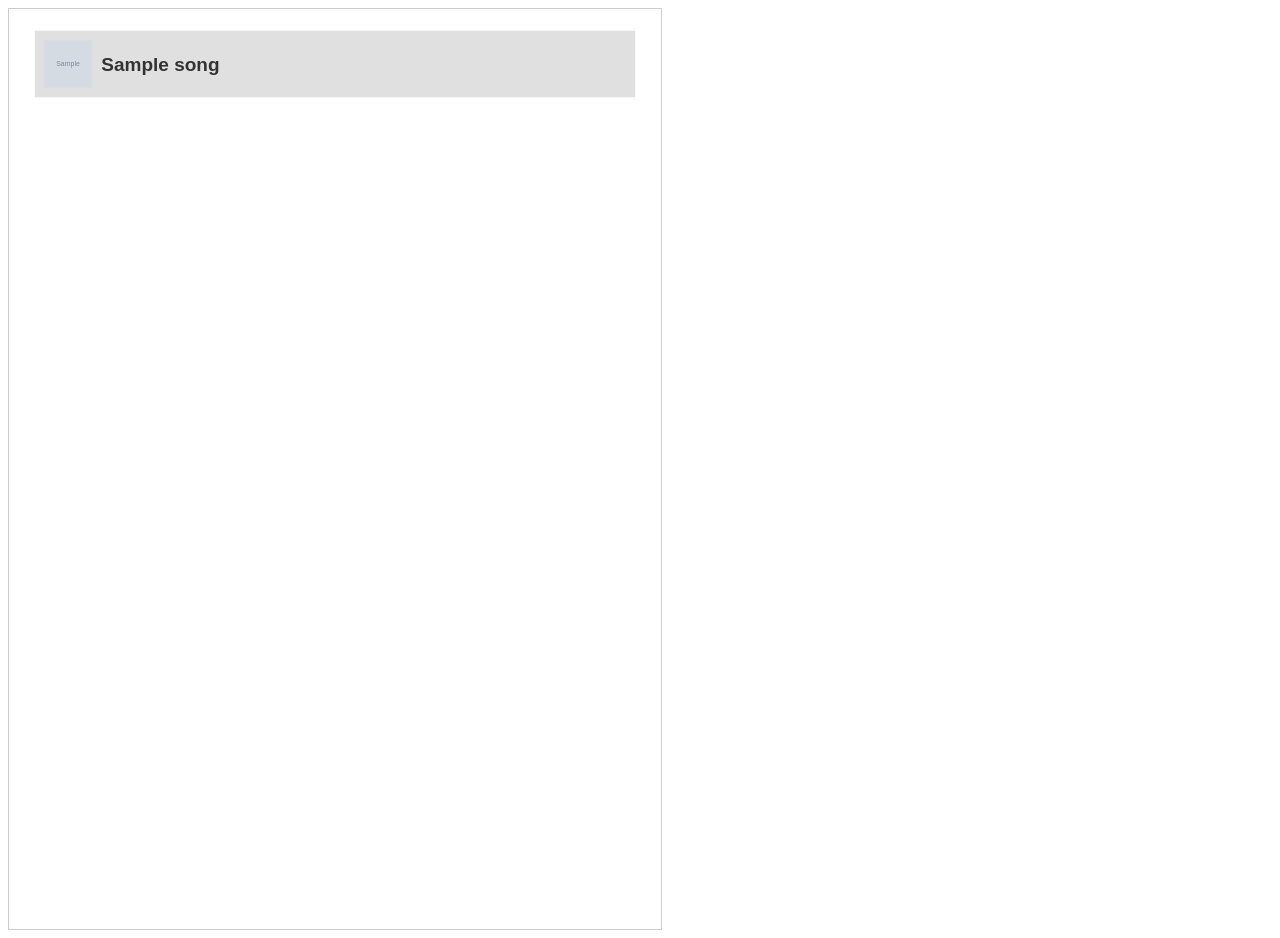
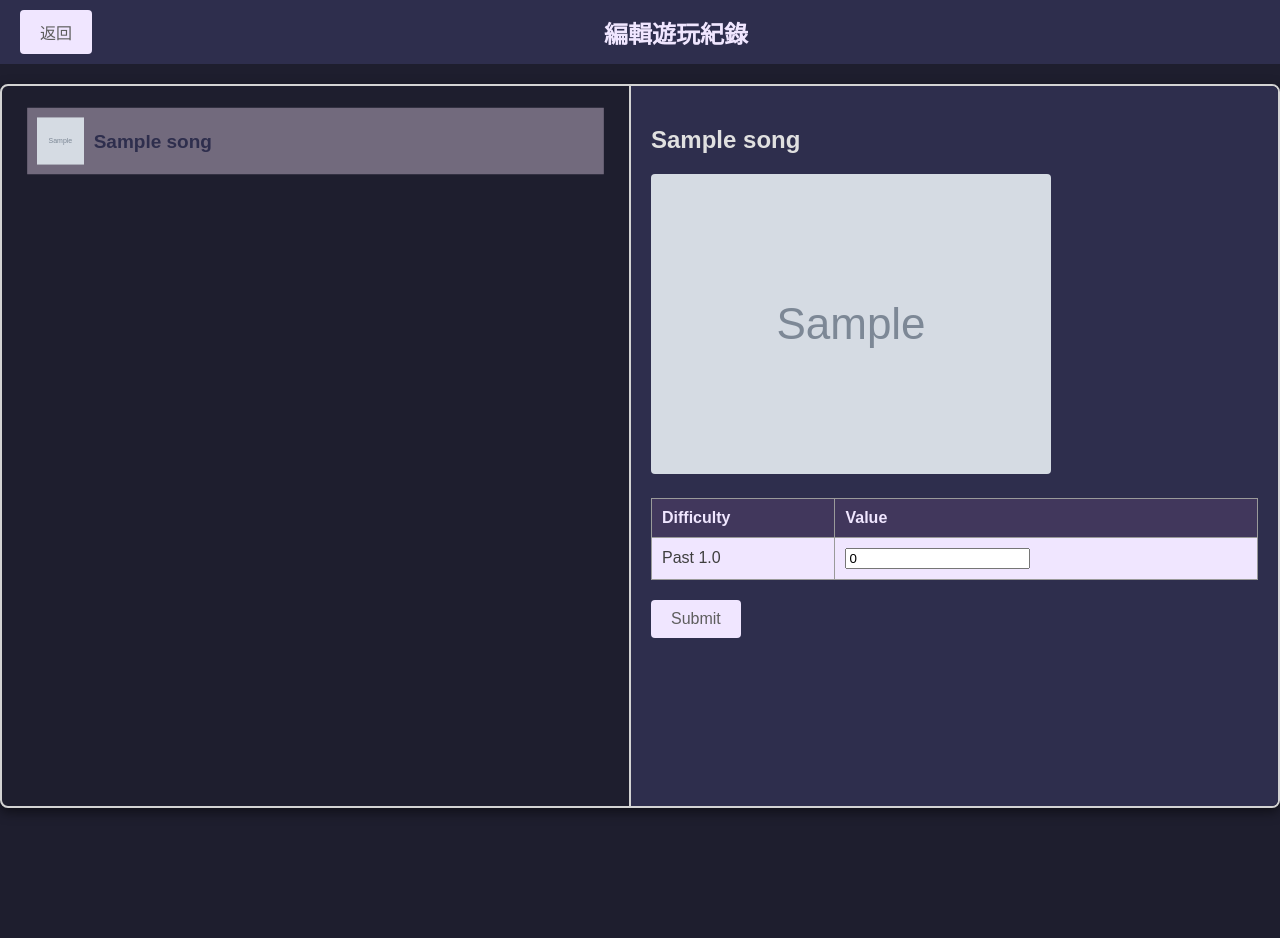
Before and after one commit to weiso131/Arcaea_potential_calculator, a Django app: a page that uses Arcaea_score/ptt_calculator/templates/ptt_calculator/edit_song.html in a window 1280 px wide. After the commit the page ends 812 px from the top, so only its background shows below. Run offline with Django 5.2, Linux system fonts and the light colour scheme; tables that the repository leaves empty hold one stand-in row (values such as "Sample post"); grey boxes marked "Sample" are stand-in pictures.

Commit message:
Complete Song history edit front end

```diff
--- a/Arcaea_score/ptt_calculator/models.py
+++ b/Arcaea_score/ptt_calculator/models.py
@@ -31,8 +31,3 @@ class Difficulty(models.Model):
     note = models.IntegerField()
     chart_constant = models.FloatField()
     song = models.ForeignKey(Song, on_delete=models.CASCADE)
-
-
-
-
-# Create your models here.
--- a/Arcaea_score/ptt_calculator/static/ptt_calculator/css/edit_song.css
+++ b/Arcaea_score/ptt_calculator/static/ptt_calculator/css/edit_song.css
@@ -1,25 +1,42 @@
 /* Container設置 */
 body {
     font-family: Arial, sans-serif;
-
+    background-color: #1e1e2e; /* 黑色背景 */
+    color: #e0e0e0; /* 白色文字 */
+    margin: 0;
+    padding: 0;
 }
 a {
     text-decoration:none;
+    color: inherit; /* 讓連結文字顏色繼承 */
 }
 
-.container {
-    height: 900px;
+.main-container {
+    display: flex;
+    height: 90vh; /* 限制高度為視窗高度的90% */
+    max-height: 90vh; /* 避免內容超出視窗範圍 */
+    border: 2px solid #d3d3d3;
+    margin: 20px auto;
+    overflow: hidden;
+    box-shadow: 0px 4px 12px rgba(0, 0, 0, 0.5);
+    border-radius: 8px;
+}
+
+
+.left-container {
+    height: 100%;
     width: 50%;
-    overflow-y: auto;  /* 當內容超過容器高度時，顯示滾動條 */
-    border: 1px solid #ccc;  /* 添加邊框以便查看容器大小 */
+    overflow-y: auto;
+    border-right: 2px solid #d3d3d3;
     padding: 10px;
 }
+
 
 /* 基本按鈕樣式 */
 .song-button {
     display: flex;
     align-items: center;
-    background-color: #f0f0f0;
+    background-color: #f0e6ff; /* 深紫色背景 */
     border: none;
     margin: 10px 0;
     padding: 10px;
@@ -37,11 +54,91 @@ a {
 
     font-size: 20px;
     font-weight: bold;
-    color: #333;
+    color: #2e2e4d; /* 淡紫色文字 */
 }
 
 /* 按下時的視覺效果 */
 .song-button.active {
     transform: scale(0.95);
-    background-color: #e0e0e0;
+    background-color: #726a7d; /* 深紫色按鈕 */
 }
+
+/* Right container (Song details) */
+.right-container {
+    width: 50%;
+    padding: 20px;
+    background-color: #2e2e4d; /* 深紫色背景 */
+    overflow-y: auto;
+}
+
+.song-image {
+    max-width: 100%;
+    height: auto;
+    margin-bottom: 20px;
+    border-radius: 4px;
+}
+
+/* 表格樣式 */
+table {
+    width: 100%;
+    border-collapse: collapse;
+    margin-bottom: 20px;
+    background-color: #f0e6ff;
+
+}
+
+th, td {
+    border: 1px solid #9a9a9a; /* 更淺的紫色邊框 */
+    padding: 10px;
+    text-align: left;
+    color: #3f3f3f;
+}
+
+th {
+    background-color: #41375c;
+    color: #f0e6ff;
+}
+button[type="submit"] {
+    background-color: #f0e6ff; /* 深紫色背景 */
+    color: #5e5e5e; /* 淡紫色文字 */
+    border: none;
+    padding: 10px 20px;
+    font-size: 16px;
+    cursor: pointer;
+    transition: background-color 0.3s ease;
+    border-radius: 4px;
+}
+button[type="submit"]:hover {
+    background-color: #ada7b6; /* 應對hover的顏色 */
+}
+
+/* Header container for centering */
+.header {
+    display: flex;
+    align-items: center;
+    justify-content: space-between;
+    padding: 10px 20px;
+    background-color: #2e2e4d; /* 深紫色背景 */
+}
+
+.back-button {
+    background-color: #f0e6ff; /* 深紫色背景 */
+    color: #5e5e5e; /* 淡紫色文字 */
+    padding: 10px 20px;
+    border-radius: 4px;
+    text-decoration: none;
+    font-size: 16px;
+    transition: background-color 0.3s ease;
+}
+
+.back-button:hover {
+    background-color: #ada7b6; /* 深紫色hover效果 */
+}
+
+.header h1 {
+    margin: 0;
+    color: #f0e6ff; /* 淡紫色文字 */
+    font-size: 24px;
+    text-align: center;
+    flex-grow: 1;
+}
--- a/Arcaea_score/ptt_calculator/templates/ptt_calculator/edit_song.html
+++ b/Arcaea_score/ptt_calculator/templates/ptt_calculator/edit_song.html
@@ -4,11 +4,17 @@
 <head>
     <meta charset="UTF-8">
     <meta name="viewport" content="width=device-width, initial-scale=1.0">
-    <title>Song List</title>
+    <title>編輯遊玩紀錄</title>
     <link rel="stylesheet" href="{% static 'ptt_calculator/css/edit_song.css' %}">
 </head>
 <body>
-    <div class="container">
+    <div class="header">
+        <a href="/previous_page" class="back-button">返回</a>
+        <h1>編輯遊玩紀錄</h1>
+    </div>
+
+    <div class="main-container">
+        <div class="left-container">
             <div class="song-list">
                 {% for song in song_list %}
                 {% if song.title == choice_song.title %}
@@ -25,5 +31,28 @@
                 {% endfor %}
             </div>
         </div>
+
+        <div class="right-container">
+            <h2>{{ choice_song.title }}</h2>
+            <img src="{{ choice_song.img_url }}" alt="{{ choice_song.title }}" class="song-image">
+            <form method="post" action="/ptt_calculator/update_difficulty/">
+                {% csrf_token %}
+                <table>
+                    <tr>
+                        <th>Difficulty</th>
+                        <th>Value</th>
+                    </tr>
+                    {% for history in song_history %}
+                    <tr>
+                        <td>{{  history.level }} {{  history.chart_constant }}</td>
+                        <td><input type="text" name="{{  history.level }}" value="{{ history.best_record }}"></td>
+                    </tr>
+                    {% endfor %}
+                </table>
+                <button type="submit" class="submit-button">Submit</button>
+            </form>
+        </div>
+    </div>
+
 </body>
 </html>
--- /dev/null
+++ b/Arcaea_score/ptt_calculator/utils.py
@@ -0,0 +1,21 @@
+from .models import Song
+
+def get_song_history_data(song : Song):
+    song_difficulty = song.difficulty_set.all()
+    song_history = []
+    best_records = get_best_records(song.title)
+    for difficulty in song_difficulty:
+        song_history.append({"level" : difficulty.level, \
+                             "note" : difficulty.note, \
+                                "chart_constant" : difficulty.chart_constant,
+                                "best_record" : best_records[difficulty.level]})
+
+    return song_history
+def get_best_records(song_title : str):
+    """
+    之後要改成從資料庫查詢
+    """
+    DEFAULT = {"Past" : 0, "Present" : 0, "Future" : 0,\
+               "Beyond" : 0, "Eternal" : 0, "Moment" : 0, "Eternity" : 0}
+
+    return DEFAULT
--- a/Arcaea_score/ptt_calculator/views.py
+++ b/Arcaea_score/ptt_calculator/views.py
@@ -1,11 +1,9 @@
 from django.shortcuts import render, redirect
 from django.urls import reverse
-from django.http import HttpResponse
-from .models import Song, Difficulty
 
-def song_list(request):
-    song_list = Song.objects.prefetch_related("difficulty_set").all()#prefetch_related 減少查詢次數
-    return render(request, "ptt_calculator/song_list.html", {'song_list': song_list})
+from .models import Song
+from .utils import get_song_history_data
+
 
 def edit_song_list(request):
     """
@@ -19,8 +17,10 @@ def edit_song_list(request):
 def edit_song_history(request, song_title):
 
     if request.method == "GET":
-        choice_song = Song.objects.get(title=song_title) #之後成用名字找
-        choice_song_difficulty = choice_song.difficulty_set
+        choice_song = Song.objects.get(title=song_title)
+        song_history = get_song_history_data(choice_song)
         song_list = Song.objects.all()
 
-        return render(request, "ptt_calculator/edit_song.html", {'song_list': song_list, 'choice_song' : choice_song, 'choice_song_difficulty': choice_song_difficulty})
+        return render(request, "ptt_calculator/edit_song.html", \
+                      {'song_list': song_list, 'choice_song' : choice_song, \
+                       'song_history': song_history})
```
Also changed, not shown: Arcaea_score/ptt_calculator/templates/ptt_calculator/song_list.html (deleted, +0 -30 lines), Arcaea_score/ptt_calculator/static/ptt_calculator/js/edit_song.js (deleted). Lines whose indentation alone changed are shown as unchanged.
